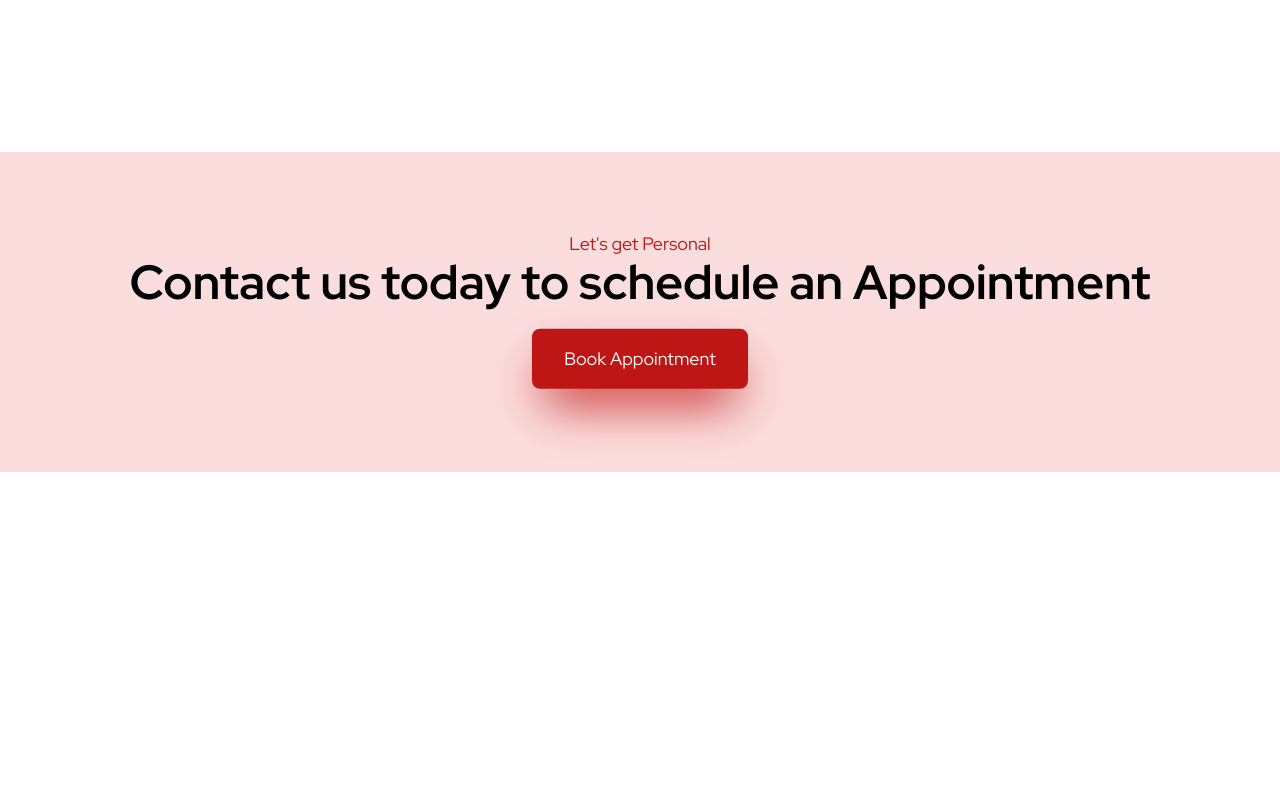
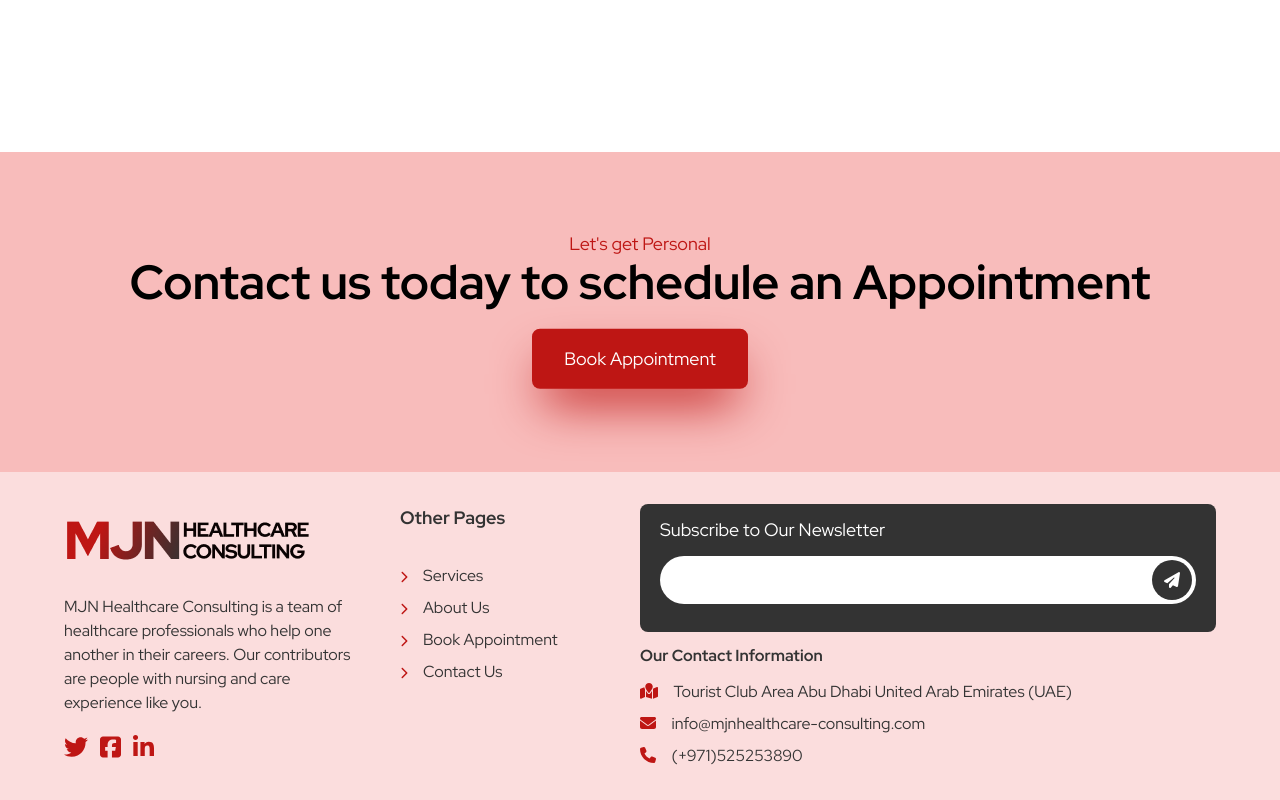
Before and after one commit to NgoranA/mjnhc, a Next.js app: page / in a window 1280 px wide. Shown: the part 4095-4895 px from the top of the page. Before the commit the page ends 4567 px from the top, so only its background shows below. Built offline with nearby package versions, Linux system fonts and the light colour scheme; what @graphql-tools/schema would draw is missing.

Commit message:
footer implemented

```diff
--- a/components/Appointment.tsx
+++ b/components/Appointment.tsx
@@ -3,7 +3,7 @@ import React from "react";
 
 function Appointment() {
   return (
-    <div className="h-80 gap-7 flex justify-center flex-col  items-center px-16   bg-lightish">
+    <div className="h-80 gap-7 flex justify-center flex-col  items-center px-16   bg-pinkish">
       <div className="text-center">
         <p className="text-redish text-lg">Let&apos;s get Personal</p>
         <p className="text-5xl font-bold">
--- a/components/Footer.tsx
+++ b/components/Footer.tsx
@@ -1,7 +1,140 @@
+import { IconProp } from "@fortawesome/fontawesome-svg-core";
+import {
+  faFacebookSquare,
+  faFly,
+  faLinkedinIn,
+  faTwitter,
+  faWhatsapp,
+} from "@fortawesome/free-brands-svg-icons";
+import {
+  faChevronRight,
+  faEnvelope,
+  faLocation,
+  faLocationArrow,
+  faMapLocation,
+  faPaperPlane,
+  faPhone,
+  faPhoneAlt,
+  faPhoneSlash,
+} from "@fortawesome/free-solid-svg-icons";
+import { FontAwesomeIcon } from "@fortawesome/react-fontawesome";
+import Image from "next/image";
+import Link from "next/link";
 import React from "react";
 
 const Footer = () => {
-  return <footer>Footer</footer>;
+  return (
+    <footer className="flex bg-lightish flex-col px-16 items-start py-8">
+      <div className="flex  gap-5 justify-between">
+        <div className="flex gap-5 flex-col w-3/12">
+          <Image alt="logo" src="/logo.png" width={246} height={71} />
+          <p className="text-base text-greyish">
+            MJN Healthcare Consulting is a team of healthcare professionals who
+            help one another in their careers. Our contributors are people with
+            nursing and care experience like you.
+          </p>
+          <div className="flex items-center text-redish gap-3 text-2xl">
+            <FontAwesomeIcon icon={faTwitter as IconProp} />
+            <FontAwesomeIcon icon={faFacebookSquare as IconProp} />
+            <FontAwesomeIcon icon={faLinkedinIn as IconProp} />
+          </div>
+        </div>
+        <div className="flex  gap-8 flex-col w-2/12">
+          <p className="text-lg font-bold text-greyish">Other Pages</p>
+          <ul className="gap-2 flex text-greyish flex-col">
+            <li className="hover:text-redish">
+              <Link href="services">
+                {" "}
+                <FontAwesomeIcon
+                  icon={faChevronRight}
+                  className="mr-3 text-redish text-xs font-bold"
+                />{" "}
+                Services
+              </Link>
+            </li>
+            <li className="hover:text-redish">
+              <Link href="about">
+                {" "}
+                <FontAwesomeIcon
+                  icon={faChevronRight}
+                  className="mr-3 text-redish text-xs font-bold"
+                />{" "}
+                About Us
+              </Link>
+            </li>
+            <li className="hover:text-redish">
+              <Link href="appointment">
+                {" "}
+                <FontAwesomeIcon
+                  icon={faChevronRight}
+                  className="mr-3 text-redish text-xs font-bold"
+                />{" "}
+                Book Appointment
+              </Link>
+            </li>
+            <li className="hover:text-redish">
+              <Link href="contact">
+                {" "}
+                <FontAwesomeIcon
+                  icon={faChevronRight}
+                  className="mr-3 text-redish text-xs font-bold"
+                />{" "}
+                Contact Us
+              </Link>
+            </li>
+          </ul>
+        </div>
+        <div className="flex flex-col gap-3 w-6/12">
+          <div className="h-32 bg-greyish py-3 gap-3 px-5 rounded-lg flex flex-col">
+            <p className="text-lg text-white">Subscribe to Our Newsletter</p>
+            <div>
+              <input
+                type="text"
+                className="h-12 px-5 w-full rounded-full  focus:outline-none"
+              />
+              {/* <button> */}
+              <FontAwesomeIcon
+                className="bg-greyish  p-3 rounded-full text-white absolute -ml-11 mt-1"
+                icon={faPaperPlane as IconProp}
+              />
+              {/* </button> */}
+            </div>
+          </div>
+          <div className="flex gap-3 flex-col">
+            <p className="font-bold text-greyish text-base">
+              Our Contact Information
+            </p>
+            <ul className="flex gap-2 flex-col text-greyish">
+              <li>
+                {" "}
+                <FontAwesomeIcon
+                  icon={faMapLocation}
+                  className="text-redish text-base mr-3"
+                />{" "}
+                Tourist Club Area Abu Dhabi United Arab Emirates (UAE)
+              </li>
+              <li>
+                {" "}
+                <FontAwesomeIcon
+                  icon={faEnvelope}
+                  className="text-redish text-base mr-3"
+                />{" "}
+                info@mjnhealthcare-consulting.com
+              </li>
+              <li>
+                {" "}
+                <FontAwesomeIcon
+                  icon={faPhone}
+                  className="text-redish text-base mr-3"
+                />{" "}
+                (+971)525253890
+              </li>
+            </ul>
+          </div>
+        </div>
+      </div>
+    </footer>
+  );
 };
 
 export default Footer;
--- a/pages/index.tsx
+++ b/pages/index.tsx
@@ -12,6 +12,7 @@ import Figures from "../components/Figures";
 import Team from "../components/Team";
 import Testimony from "../components/Testimony";
 import Appointment from "../components/Appointment";
+import Footer from "../components/Footer";
 
 export default function Home(): JSX.Element {
   return (
@@ -32,6 +33,7 @@ export default function Home(): JSX.Element {
         <Team />
         <Testimony />
         <Appointment />
+        <Footer />
       </main>
     </>
   );
```
Also changed, not shown: public/wlogo.png (added).
